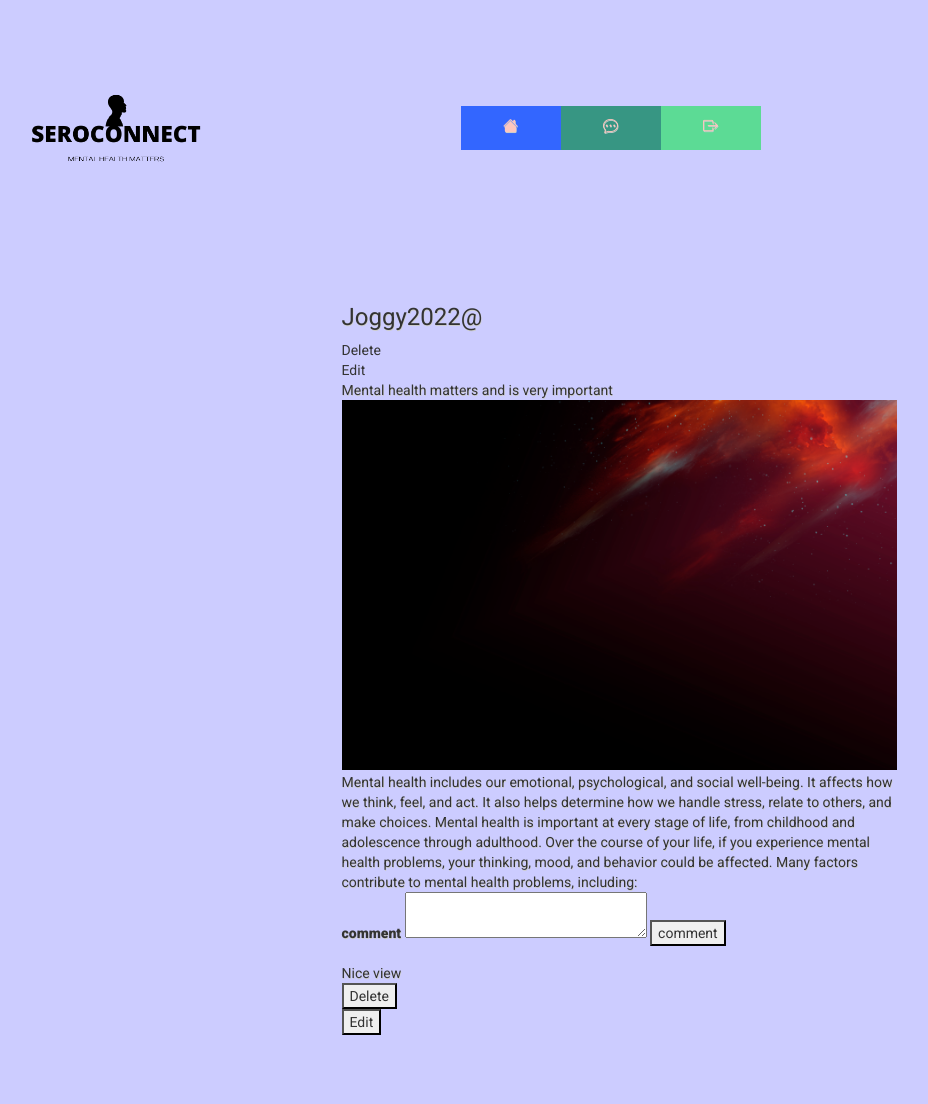
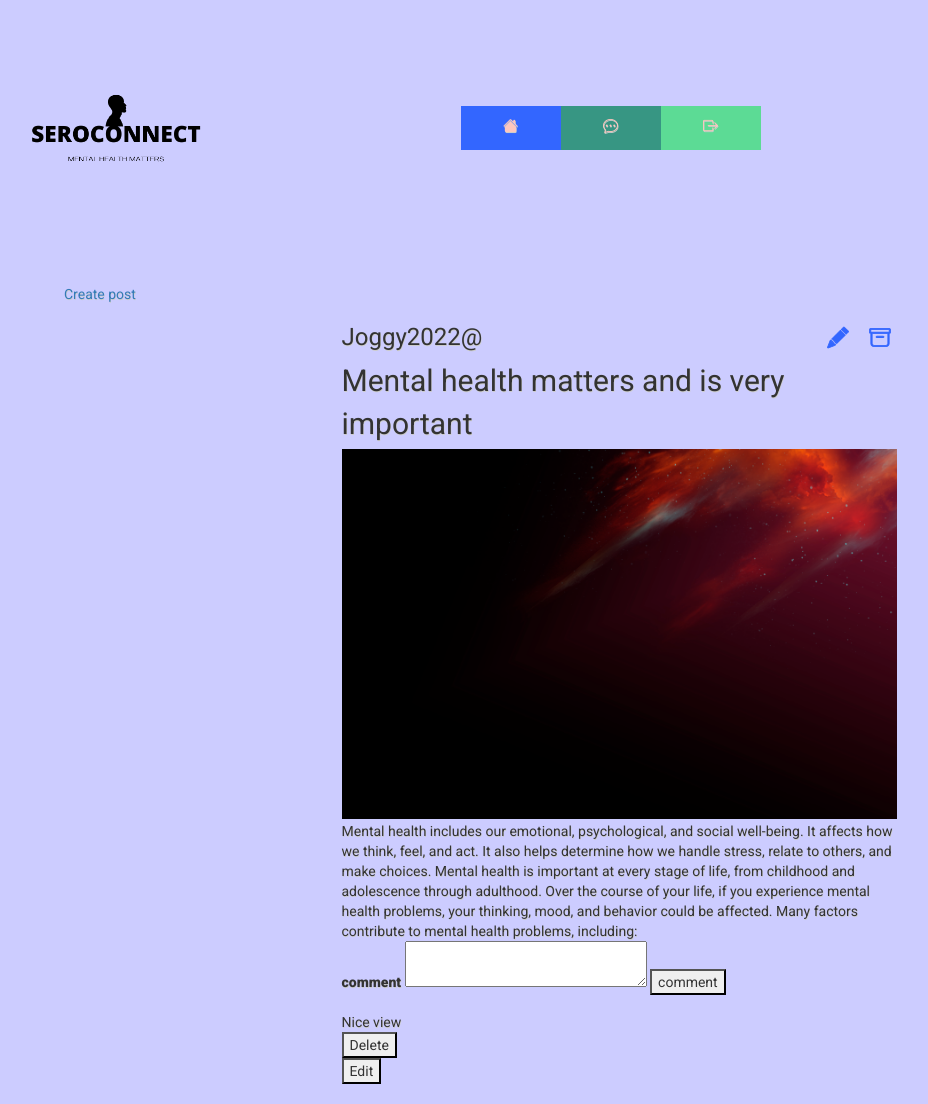
Before and after one commit to Aswath1999/SeroConnect, a Flask app: page /comments/3 in a window 1280 px wide. Shown: the whole page, without its empty margins (21-949 px from the left). Before the commit the page ends 1035 px from the top, so only its background shows below. Run offline with Flask 2, Linux system fonts and the light colour scheme; a user stored in the database is signed in; data comes from the database, SQL or seed files in the repository; both versions use the stored data as it was after the commit; some libraries are stand-ins or nearby versions.

Commit message:
css styling for post

```diff
--- a/website/post/comments/comments.py
+++ b/website/post/comments/comments.py
@@ -13,7 +13,7 @@ comments=Blueprint('comments',__name__)
 @check_confirmed
 def show_comments(postid):
     page=request.args.get('page',1,type=int)
-    comments=Comment.query.filter(Comment.post_id==postid).order_by(Comment.id.desc()).paginate(page=page,per_page=3)
+    comments=Comment.query.filter(Comment.post_id==postid).order_by(Comment.date.desc()).paginate(page=page,per_page=3)
     post=Post.query.filter_by(id=postid).first()
     if "hx_request"  in request.headers:
         return render_template("forum/showcomments.html",comments=comments,postuser=User,user=current_user,post=post,postimage=Image)
--- a/website/static/css/styles.css
+++ b/website/static/css/styles.css
@@ -6,6 +6,7 @@ body  {
   font-family: 'Roboto', sans-serif;
   /* text-transform:uppercase; */
   text-shadow: .5px .5px 0#CCCCCC;
+  padding-bottom:20px;
 }
 
 .background {
@@ -149,15 +150,31 @@ section.post{
 div.title{
   font-family: 'Roboto', sans-serif;
   font-size: 30px;
-
   padding-bottom:3px;
 }
 
 .btnoutline{
-  padding: 0;
+  padding: 10px;
   border: none;
   background: none;
+  position: absolute;
+  top: 10px;
+  left: 370%;
 }
+#editbtn{
+  left: 340%;
+
+}
+.name{
+  width: 140px;
+}
+
+
+.posthead{
+  position: relative;
+  display: inline-block;
+}
+
 
 .btnoutline i{
   font-size: 1.5em;
--- a/website/templates/forum/comments.html
+++ b/website/templates/forum/comments.html
@@ -1,21 +1,30 @@
 {% extends "base.html" %} {% block title %}SeroConnect{% endblock %}{% block content%}
+<a href="{{url_for('post.createpost')}}">Create post</a>
+
 <section class="post offset-md-3">
+      <div class="posthead">
+        <div class="name">
           {% if post.anonymous==False %}
           <h3>{{postuser.query.filter_by(id=post.user_id).first().username }}</h3>
           {%else%}
           <h3>Anonymous</h3>
           {%endif%}
+        </div>
 
         {% if post.user_id==user.id%}
         <form action="{{ url_for('post.deletepost',postid=post.id) }}" class='deleteform' method="POST">
-    <button class='deletebtn btnoutline' action="submit">Delete</button>
+          <button class='deletebtn btnoutline' action="submit"><i class="bi bi-archive"></i></button>
         </form>
-  <form action="{{ url_for('post.editpost',postid=post.id) }}"  method="GET">
-    <button id='editbtn' class="btnoutline" action="submit">Edit</button>
+        <form action="{{ url_for('post.editpost',postid=post.id) }}" method="GET">
+          <button id='editbtn' class="btnoutline" action="submit"><i class="bi bi-pencil-fill"></i></button>
         </form>
+      </div>
       {%endif%}
   <div>
+    <div class="title">
       {{post.title}}
+    </div>
+
     <div class="images">
       {% set images=postimage.query.filter(postimage.post_id==post.id).all()%}
       {%if images%}
```
Also changed, not shown: website/templates/forum/viewpost.html (+8 -3 lines), main.py (line endings or trailing spaces), website/database.db, website/static/images/7c4bb2de-f3fb-11ec-81f8-3cf86283ff94_alex-knight-2EJCSULRwC8-unsplash.jpg (added), 2 other files. Lines whose indentation alone changed are shown as unchanged.
